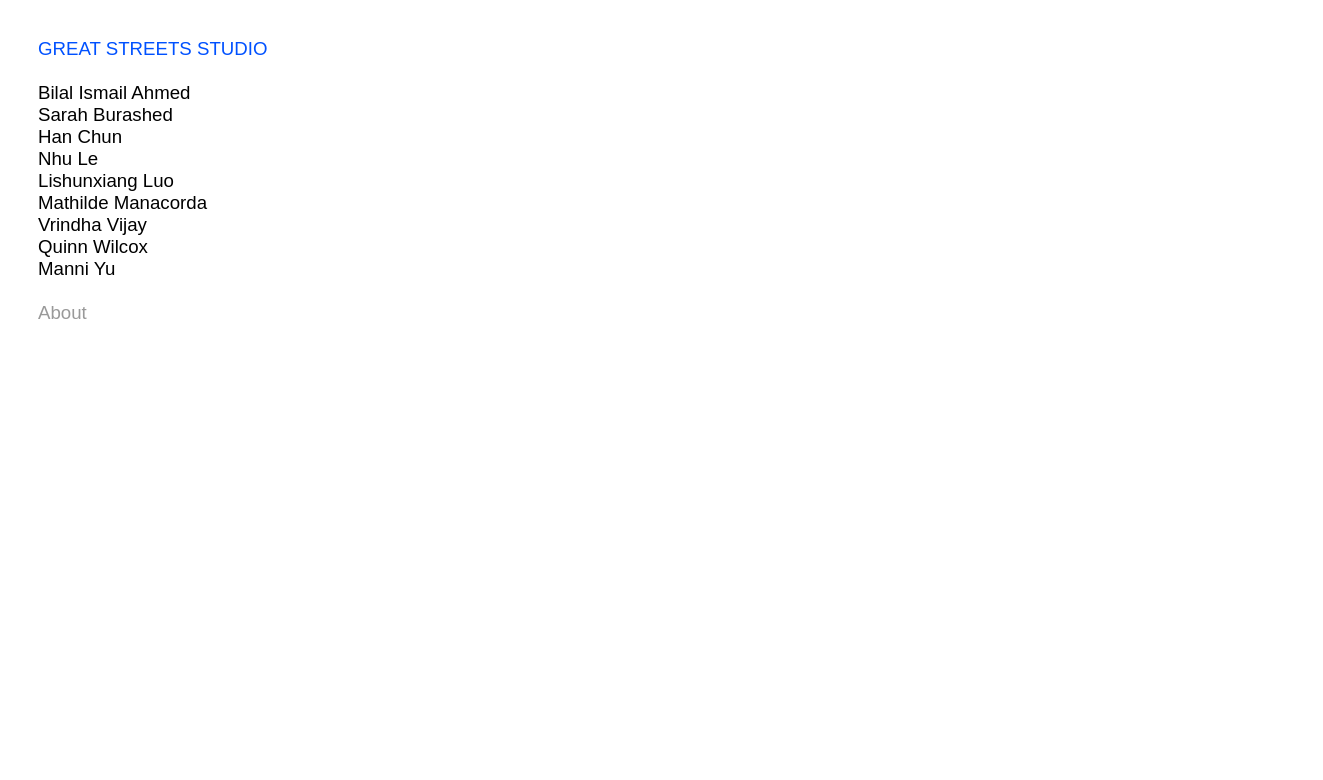
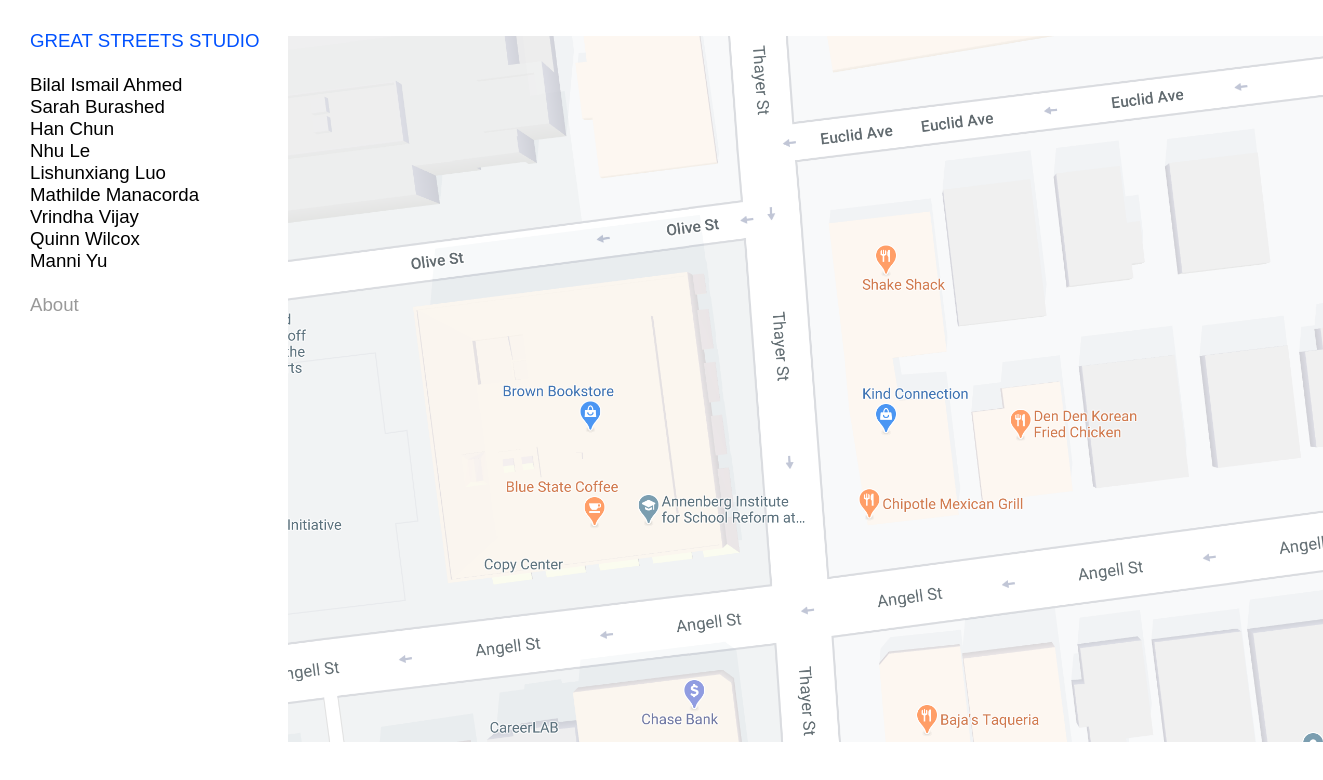
Before and after one commit to greatstreetspvd/broad, a plain HTML site: page index.html in a window 1280 px wide. Shown: the whole page, 1323 px wide, since content can reach past the window. Drawn offline with Linux system fonts and the light colour scheme; a web font is replaced by a local one.

Commit message:
0314 1430

```diff
--- a/index.html
+++ b/index.html
@@ -19,7 +19,10 @@
       <a href="quinn.html">Quinn Wilcox</a><br>
       <a href="manni.html">Manni Yu</a><br><br>
       <a href="about.html" style="color:#999999">About</span></a>
+   </div>
 
+   <div id="content">
+      <img src="test.png" height=90%>
    </div>
 
 
--- a/stylesheet.css
+++ b/stylesheet.css
@@ -13,6 +13,13 @@
 	font-size:14pt;
 	padding-left:30px;
 	padding-top:30px;
+	position:fixed;
+	z-index:89;
+	top:0;
+	left:0;
+	overflow-x:hidden;
+	height:100%
+	width:250px;
 }
 
 #sidebar a {
@@ -23,3 +30,8 @@
 #sidebar a:hover {
 	color:#0051ff;
 }
+
+#content {
+	margin-left:250px;
+	padding:28px 30px;
+}
```
Also changed, not shown: test.png (added).
